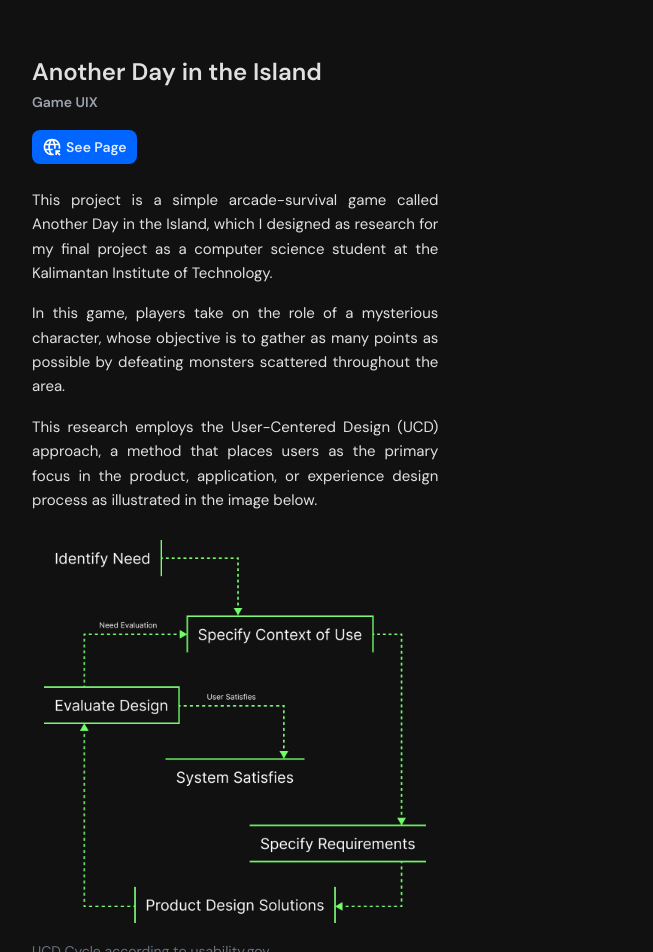
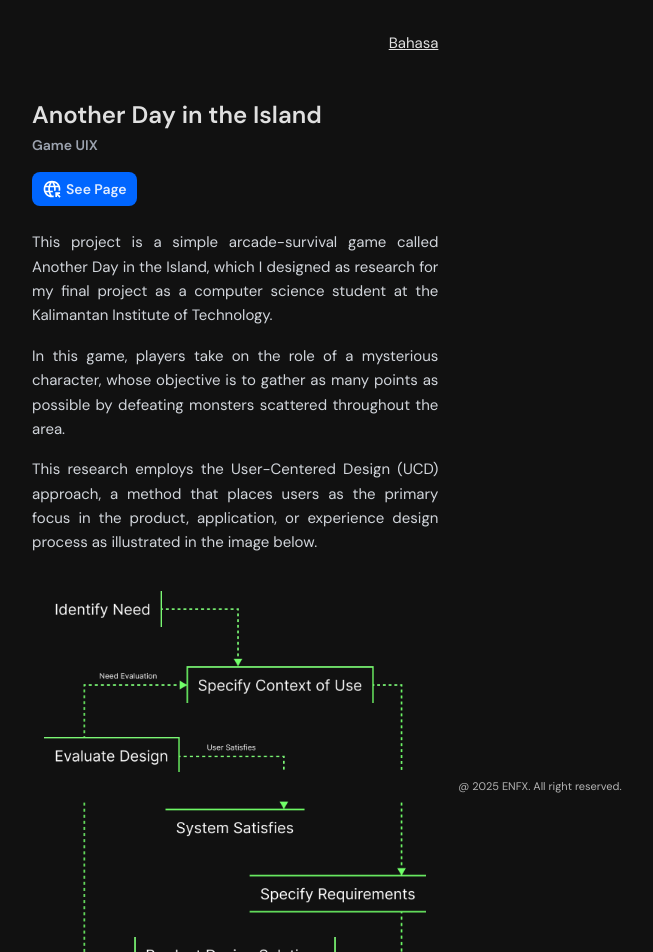
Before and after one commit to salman-setiawan/eisenflux, a React (Vite) app: page /article/1 in a window 1280 px wide. Shown: the top 952 px of the page, without its empty margins (100-753 px from the left). Built offline with nearby package versions, Linux system fonts and the light colour scheme.

Commit message:
Add Multi-Language (ENG/ID)

```diff
--- a/src/components/Content.jsx
+++ b/src/components/Content.jsx
@@ -1,6 +1,6 @@
 import PropTypes from 'prop-types';
 
-const Content = ({ data }) => {
+const Content = ({ data, language }) => {
   const isValidImage = (url) => {
     return url && /\.(jpg|jpeg|png|webp)$/i.test(url);
   };
@@ -10,14 +10,14 @@ const Content = ({ data }) => {
   return (
     <div>
       {hasValidImage ? (
-        <div>
-          <img className="w-full rounded-xl" src={data.img} alt="image" />
-          <p className="pt-1.5 text-sm text-gray-500">{data.desc}</p>
+        <div className='py-2'>
+          <img className="w-full rounded-xl" src={data.img} alt={data.desc ? data.desc[language] : 'image'} />
+          <p className="w-full text-center pt-1.5 text-sm text-gray-500">{data.desc ? data.desc[language] : ''}</p>
         </div>
       ) : (
         <div className="leading-relaxed text-justify">
-          {data.title && <div className="font-semibold text-[17px] pb-1"> {data.title} </div>}
-          {data.text && <div className="text-[15px]"> {data.text} </div>}
+          {data.title && <div className="font-semibold text-xl pb-2"> {data.title[language]} </div>}
+          {data.text && <div className="text-[15px] text-gray-300"> {data.text[language]} </div>}
         </div>
       )}
     </div>
@@ -27,10 +27,11 @@ const Content = ({ data }) => {
 Content.propTypes = {
   data: PropTypes.shape({
     img: PropTypes.string,
-    desc: PropTypes.string,
-    title: PropTypes.string,
-    text: PropTypes.string,
+    desc: PropTypes.object,
+    title: PropTypes.object,
+    text: PropTypes.object,
   }),
+  language: PropTypes.string.isRequired,
 };
 
 Content.defaultProps = {
--- a/src/data/article.js
+++ b/src/data/article.js
@@ -2,97 +2,131 @@ const ArticleData = [
   {
     id: 1,
     title: 'Another Day in the Island',
-    category: 'Game UIX',
     cover: '/cover1.webp',
+
+    category: {
+      en: 'Game UIX',
+      id: 'Permainan UIX'
+    },
+
     extUrl: 'https://anotherisland.netlify.app',
+    intImg: '/process.svg',
+    intText: {
+      en: 'See Process',
+      id: 'Lihat Proses'
+    },
+
     extImg: '/web.svg',
-    extText: 'See Page',
+    extText: {
+      en: 'See Page',
+      id: 'Lihat Halaman'
+    },
 
     content1: {
-      text: 'This project is a simple arcade-survival game called Another Day in the Island, which I designed as research for my final project as a computer science student at the Kalimantan Institute of Technology.',
+      text: {
+        en: 'This project is a simple arcade-survival game called Another Day in the Island, which I designed as research for my final project as a computer science student at the Kalimantan Institute of Technology.',
+        id: 'Proyek ini adalah permainan arkade-survival sederhana yang disebut Hari Lain di Pulau, yang saya desain sebagai riset untuk proyek akhir saya sebagai mahasiswa ilmu komputer di Institut Teknologi Kalimantan.'
+      }
     },
     content2: {
-      text: "In this game, players take on the role of a mysterious character, whose objective is to gather as many points as possible by defeating monsters scattered throughout the area.",
+      text: {
+        en: "In this game, players take on the role of a mysterious character, whose objective is to gather as many points as possible by defeating monsters scattered throughout the area.",
+        id: "Dalam permainan ini, pemain mengambil peran sebagai karakter misterius, dengan tujuan untuk mengumpulkan sebanyak mungkin poin dengan mengalahkan monster yang tersebar di seluruh area."
+      }
     },
     content3: {
-      text: "This research employs the User-Centered Design (UCD) approach, a method that places users as the primary focus in the product, application, or experience design process as illustrated in the image below.",
+      text: {
+        en: "This research employs the User-Centered Design (UCD) approach, a method that places users as the primary focus in the product, application, or experience design process as illustrated in the image below.",
+        id: "Penelitian ini menggunakan pendekatan User-Centered Design (UCD), yaitu metode yang menempatkan pengguna sebagai fokus utama dalam proses desain produk, aplikasi, atau pengalaman seperti yang digambarkan dalam gambar di bawah."
+      }
     },
     content4: {
       img: "/anotherisland/ucd.webp",
-      desc: "UCD Cycle according to usability.gov",
+      desc: {
+        en: "UCD Cycle according to usability.gov",
+        id: "Siklus UCD menurut usability.gov"
+      }
     },
     content5: {
-      title: "Identify Need",
-      text: "This is a stage where the researcher identifies the requirements that users will have while playing the designed game. A questionnaire can serve as a tool to assist the researcher in the process of identifying user needs throughout the project.",
+      title: {
+        en: "Identify Need",
+        id: "Identifikasi Kebutuhan"
+      },
+      text: {
+        en: "This is a stage where the researcher identifies the requirements that users will have while playing the designed game. A questionnaire can serve as a tool to assist the researcher in the process of identifying user needs throughout the project.",
+        id: "Ini adalah tahap di mana peneliti mengidentifikasi kebutuhan yang akan dimiliki pengguna saat bermain game yang dirancang. Kuesioner dapat berfungsi sebagai alat untuk membantu peneliti dalam proses mengidentifikasi kebutuhan pengguna selama proyek."
+      }
     },
     content6: {
       img: "/example2.jpg",
-      desc: "Questionnaire Results (Feb 4, 2023)",
+      desc: {
+        en: "Questionnaire Results (Feb 4, 2023)",
+        id: "Hasil Kuesioner (Feb 4, 2023)"
+      }
     },
     content7: {
-      text: "The questions presented to participants consist of several sections. The first part includes questions about the participants' profiles, such as age range, their preferences for games and reasons behind them, and the players' experiences with arcade games."
+      text: {
+        en: "The questions presented to participants consist of several sections. The first part includes questions about the participants' profiles, such as age range, their preferences for games and reasons behind them, and the players' experiences with arcade games.",
+        id: "Pertanyaan yang diajukan kepada peserta terdiri dari beberapa bagian. Bagian pertama mencakup pertanyaan tentang profil peserta, seperti rentang usia, preferensi mereka terhadap permainan dan alasan di baliknya, serta pengalaman pemain dengan permainan arkade."
+      }
     },
     content8: {
-      text: "The second part involves questions from the participants' perspective on arcade games in terms of gameplay, visuals, overall impressions, and finally, their preference for the desired game model to be developed.",
+      text: {
+        en: "The second part involves questions from the participants' perspective on arcade games in terms of gameplay, visuals, overall impressions, and finally, their preference for the desired game model to be developed.",
+        id: "Bagian kedua melibatkan pertanyaan dari perspektif peserta tentang permainan arkade dalam hal gameplay, visual, kesan keseluruhan, dan akhirnya, preferensi mereka untuk model permainan yang ingin dikembangkan."
+      }
     },
-
     content9: {
-      text: "To understand the participants more deeply, the next stage is creating user personas to gain a clear understanding of what users are currently experiencing and needing.",
+      text: {
+        en: "To understand the participants more deeply, the next stage is creating user personas to gain a clear understanding of what users are currently experiencing and needing. These personas are fictional characters based on the data gathered from the questionnaires, which help in shaping the design process by representing the primary users.",
+        id: "Untuk memahami peserta lebih dalam, tahap berikutnya adalah membuat persona pengguna untuk mendapatkan pemahaman yang jelas tentang apa yang saat ini dialami dan dibutuhkan pengguna. Persona ini adalah karakter fiksi yang didasarkan pada data yang dikumpulkan dari kuesioner, yang membantu membentuk proses desain dengan mewakili pengguna utama."
+      }
     },
     content10: {
       img: "/example2.jpg",
-      desc: "User Persona's that have been created",
+      desc: {
+        en: "User Persona's that have been created",
+        id: "Persona Pengguna yang telah dibuat"
+      }
     },
     content11: {
-      text: "The results obtained from the questionnaire participants will be used to identify user preferences in the game to be developed. This points will be used as references in the design of the Another Day in the Island arcade game. Here are the key points.",
+      text: {
+        en: "The results obtained from the questionnaire participants will be used to identify user preferences in the game to be developed. These points will be used as references in the design of the Another Day in the Island arcade game. Here are the key points identified from the research:",
+        id: "Hasil yang diperoleh dari peserta kuesioner akan digunakan untuk mengidentifikasi preferensi pengguna dalam permainan yang akan dikembangkan. Poin-poin ini akan digunakan sebagai referensi dalam desain permainan arcade Another Day in the Island. Berikut adalah poin-poin kunci yang diidentifikasi dari riset:"
+      }
     },
     content12: {
       img: "/example2.jpg",
-      desc: "This is the description for the image.",
+      desc: {
+        en: "This is the description for the image.",
+        id: "Ini adalah deskripsi untuk gambar."
+      }
     },
     content13: {
-      text: "In this stage, the researcher will establish the necessary requirements for the game design by conducting research on competitors, such as similar or related games. The research is carried out to understand how their products function, identify areas for improvement, and create features that are more appealing than those of competitors.",
+      text: {
+        en: "In this stage, the researcher will establish the necessary requirements for the game design by conducting research on competitors, such as similar or related games. The research is carried out to understand how their products function, identify areas for improvement, and create features that are more appealing than those of competitors. This helps in shaping a better user experience in the new game.",
+        id: "Pada tahap ini, peneliti akan menetapkan persyaratan yang diperlukan untuk desain permainan dengan melakukan riset pada pesaing, seperti permainan serupa atau terkait. Riset dilakukan untuk memahami bagaimana produk mereka berfungsi, mengidentifikasi area yang perlu diperbaiki, dan menciptakan fitur yang lebih menarik daripada pesaing. Ini membantu dalam membentuk pengalaman pengguna yang lebih baik dalam permainan baru."
+      }
     },
     content14: {
-      text: "In this case, the researcher has selected a game with a similar mechanism, namely the arcade game series from Bandai Namco called Galaga.",
+      text: {
+        en: "In this case, the researcher has selected a game with a similar mechanism, namely the arcade game series from Bandai Namco called Galaga. The game mechanics, enemy behavior, and power-ups are analyzed to understand what makes the game engaging and how those aspects can be improved or adapted for 'Another Day in the Island'.",
+        id: "Dalam hal ini, peneliti telah memilih permainan dengan mekanisme serupa, yaitu seri permainan arkade dari Bandai Namco yang disebut Galaga. Mekanika permainan, perilaku musuh, dan power-up dianalisis untuk memahami apa yang membuat permainan ini menarik dan bagaimana aspek-aspek tersebut dapat ditingkatkan atau diadaptasi untuk 'Another Day in the Island'."
+      }
     },
     content15: {
       img: "/example2.jpg",
-      desc: "This is the description for the image.",
+      desc: {
+        en: "This is the description for the image.",
+        id: "Ini adalah deskripsi untuk gambar."
+      }
     },
     content16: {
-      text: 'Based on the attached data, the design of the Another Day in the Island game can be done by creating a simple game with a more modern interface and characters. One advantage is that the player character can move freely, enhancing the gaming experience.',
+      text: {
+        en: 'Based on the attached data, the design of the Another Day in the Island game can be done by creating a simple game with a more modern interface and characters. One advantage is that the player character can move freely, enhancing the gaming experience. The integration of modern design elements, such as smoother animations and responsive controls, will help create a more immersive experience for players.',
+        id: 'Berdasarkan data yang terlampir, desain permainan Another Day in the Island dapat dilakukan dengan membuat permainan sederhana dengan antarmuka dan karakter yang lebih modern. Salah satu keuntungannya adalah bahwa karakter pemain dapat bergerak dengan bebas, meningkatkan pengalaman bermain. Integrasi elemen desain modern, seperti animasi yang lebih halus dan kontrol yang responsif, akan membantu menciptakan pengalaman yang lebih imersif bagi pemain.'
+      },
     },
-  },
-  {
-    id: 2,
-    title: 'Eduwork Mentor Page',
-    category: 'Website UIX',
-    cover: '/example.jpg',
-    extUrl: 'https://anotherisland.netlify.app',
-    extImg: 'web.svg',
-    extText: 'See Page',
-
-  },
-  {
-    id: 3,
-    title: 'Eduwork Mentor Page',
-    category: 'Website UIX',
-    cover: '/example.jpg',
-    extUrl: 'https://anotherisland.netlify.app',
-    extImg: 'web.svg',
-    extText: 'See Page',
-
-  },
-  {
-    id: 4,
-    title: 'Eduwork Mentor Page',
-    category: 'Website UIX',
-    cover: '/example.jpg',
-    extUrl: 'https://anotherisland.netlify.app',
-    extImg: 'web.svg',
-    extText: 'See Page',
-
   },
 ];
 
--- /dev/null
+++ b/src/data/languageContext.jsx
@@ -0,0 +1,37 @@
+import { createContext, useState, useContext } from 'react';
+import PropTypes from 'prop-types';
+
+
+const LanguageContext = createContext();
+
+
+export const LanguageProvider = ({ children }) => {
+  const [language, setLanguage] = useState('en');
+
+  const toggleLanguage = () => {
+    setLanguage((prevLang) => (prevLang === 'en' ? 'id' : 'en'));
+  };
+
+  return (
+    <LanguageContext.Provider value={{ language, toggleLanguage }}>
+      {children}
+    </LanguageContext.Provider>
+  );
+};
+
+
+LanguageProvider.propTypes = {
+  children: PropTypes.node.isRequired,
+};
+
+
+// eslint-disable-next-line react-refresh/only-export-components
+export const useLanguage = () => {
+  const context = useContext(LanguageContext);
+  if (context === undefined) {
+    throw new Error('useLanguage must be used within a LanguageProvider');
+  }
+  return context;
+};
+
+export default LanguageContext;
--- /dev/null
+++ b/src/data/other.js
@@ -0,0 +1,16 @@
+const OtherData =[
+  {
+    intro: {
+      en: {
+        welcome: "Hello and welcome to my humble portfolio. You can call me Enefex and you can explore all my recent works and projects in this page.",
+        contact: "If you have something to discuss or have some project to work with, please contact me on the button links down below. Thanks!",
+      },
+      id: {
+        welcome: "Halo dan selamat datang di portofolio saya. Anda bisa memanggil saya Enefex dan Anda dapat mengeksplorasi semua karya dan proyek terbaru saya di halaman ini.",
+        contact: "Jika Anda memiliki sesuatu yang ingin didiskusikan atau ada proyek yang ingin dikerjakan bersama, silakan hubungi saya melalui tombol di bawah ini. Terima kasih!",
+      },
+    }
+  }
+]
+
+export default OtherData;
--- a/src/pages/Article.jsx
+++ b/src/pages/Article.jsx
@@ -1,58 +1,69 @@
-import { Link, useParams } from 'react-router-dom';
-import ArticleData from '../data/article.js'
-import Content from '../components/Content.jsx'
-import Notfound from '../pages/404.jsx'
+import { useParams } from 'react-router-dom';
+import { useLanguage } from '../data/languageContext';
+import ArticleData from '../data/article.js';
+import Notfound from '../pages/404.jsx';
 import Button from '../components/Button.jsx';
 import Footnote from '../components/Footnote.jsx';
-
+import Content from '../components/Content.jsx';
 
 const Article = () => {
   const { id } = useParams();
-
+  const { language, toggleLanguage } = useLanguage();
   const selectedArticle = ArticleData.find(article => article.id === parseInt(id));
 
   if (!selectedArticle) {
-    return (
-      <Notfound />
-    );
+    return <Notfound />;
   }
 
-  const { title, cover, category, extUrl, extImg, extText, } = selectedArticle;
+  const {
+    title, cover, category, extUrl, extImg, extText,
+    content1, content2, content3, content4, content5, content6, content7,
+    content8, content9, content10, content11, content12, content13, content14,
+    content15, content16,
+  } = selectedArticle;
 
   const contentArray = [
-    selectedArticle.content1, selectedArticle.content2, selectedArticle.content3, selectedArticle.content4, selectedArticle.content5, selectedArticle.content6, selectedArticle.content7, selectedArticle.content8, selectedArticle.content9, selectedArticle.content10, selectedArticle.content11, selectedArticle.content12, selectedArticle.content13, selectedArticle.content14, selectedArticle.content15, selectedArticle.content16, selectedArticle.content17, selectedArticle.content18, selectedArticle.content19, selectedArticle.content20,
+    content1, content2, content3, content4, content5, content6, content7,
+    content8, content9, content10, content11, content12, content13, content14,
+    content15, content16
   ];
 
   return (
     <div>
       <div className="flex place-content-center py-5 md:py-8 md:max-h-screen">
         <div className="px-5 md:px-8 flex flex-col md:flex-row gap-x-8 gap-y-4 w-full md:w-[1080px]">
-          <div className="md:w-2/5 flex flex-col gap-y-4">
-            <div className='rounded-xl h-[320px] bg-cover bg-center' style={{ backgroundImage: `url(${cover})` }}></div>
-            <div className="pt-1 pb-2">
-              <div className="text-2xl font-semibold leading-relaxed text-justify">
-                {title}
-              </div>
-              <div className="text-sm font-semibold text-gray-400 leading-relaxed text-justify">
-                {category}
-              </div>
+          <div className="md:w-2/5 flex flex-col gap-y-2">
+            <div className="w-full flex justify-end pb-4">
+              <button onClick={toggleLanguage} className="text-[15px] h-fit underline underline-offset-1">
+                {language === 'en' ? 'Bahasa' : 'English'}
+              </button>
+            </div>
+            <div className="rounded-xl h-[320px] bg-cover bg-center" style={{ backgroundImage: `url(${cover})` }}></div>
+            <div className="py-2">
+              <div className="text-2xl font-semibold leading-relaxed text-justify"> {title} </div>
+              <div className="text-sm font-semibold text-gray-400 leading-relaxed text-justify"> {category[language]} </div>
               <div className="pt-4">
-                {extUrl && (<Link to={extUrl} target="_blank" rel="noopener noreferrer">
-                  <Button img={extImg} bg="bg-[#0066FF]" text={extText} />
-                </Link> )}
+                {extUrl && (
+                  <a href={extUrl} target="_blank" rel="noopener noreferrer">
+                    <Button img={extImg} bg="bg-[#0066FF]" text={extText[language]} />
+                  </a>
+                )}
               </div>
             </div>
             {contentArray.map((content, index) =>
-              content ? <Content key={index} data={content} /> : null
+              content ? (
+                <div key={index} className="pt-2">
+                  <Content data={content} language={language} />
+                </div>
+              ) : null
             )}
           </div>
-          <div className="md:hidden w-full">
-            <Footnote />
-          </div>
+          <div className="md:hidden w-full"> <Footnote /> </div>
         </div>
       </div>
+      <div className="hidden md:block fixed bottom-0 w-full bg-[#111111] py-1.5" style={{ zIndex: 1 }}> <Footnote /> </div>
     </div>
-  )
-}
+  );
+};
 
-export default Article
+export default Article;
--- a/src/pages/Home.jsx
+++ b/src/pages/Home.jsx
@@ -1,24 +1,36 @@
-import Card from "../components/Card"
-import Footnote from "../components/Footnote.jsx"
-import IconButton from "../components/IconButton"
-import ArticleData from '../data/article.js'
+import { useLanguage } from '../data/languageContext.jsx';
+import Card from "../components/Card.jsx";
+import Footnote from "../components/Footnote.jsx";
+import IconButton from "../components/IconButton.jsx";
+import ArticleData from '../data/article.js';
+import OtherData from '../data/other.js';
 
 const Home = () => {
+  const { language, toggleLanguage } = useLanguage();
+  console.log(language, toggleLanguage);
+
+  if (language === undefined || toggleLanguage === undefined) {
+    return <div>Loading...</div>;
+  }
+
+  const { welcome, contact } = OtherData[0].intro[language];
+
   return (
-    <div className="flex place-content-center pt-8 pb-4 md:py-8 md:max-h-screen">
-      <div className="px-5 md:px-8 flex flex-col md:flex-row gap-x-8 gap-y-4 w-full md:w-[1080px]">
+    <div className="flex place-content-center pt-6 pb-4 md:py-8 px-5 md:px-8 md:max-h-screen">
+      <div className="flex flex-col md:flex-row gap-x-10 gap-y-4 w-full md:w-[1080px]">
         <div className="md:w-2/5 flex flex-col gap-y-4">
+          <div className="w-full flex justify-end pb-2">
+            <button onClick={toggleLanguage} className="text-[15px] h-fit underline underline-offset-1">
+              {language === "en" ? "Bahasa" : "English"}
+            </button>
+          </div>
           <img src="brand.png" alt="brand" className="h-20 w-fit pb-2" />
-          <div className="text-[15px] leading-relaxed text-justify">
-            Hello and welcome to my humble portfolio. You can call me Enefex and you can explore all my recent works and projects in this page.
-          </div>
-          <div className="text-[15px] leading-relaxed text-justify">
-            If you have something to discuss or have some project to work with, please contact me on the button links down below. Thanks!
-          </div>
+          <div className="text-[15px] leading-relaxed text-justify">{welcome}</div>
+          <div className="text-[15px] leading-relaxed text-justify">{contact}</div>
           <div className="flex gap-x-2 justify-end md:justify-start">
-            <IconButton src='gmail.svg' url='mailto:salmansetiawan88@gmail.com' />
-            <IconButton src='instagram.svg' url='https://instagram.com/eisenflux' />
-            <IconButton src='linkedin.svg' url='https://linkedin.com/in/salman-setiawan' />
+            <IconButton src="gmail.svg" url="mailto:salmansetiawan88@gmail.com" />
+            <IconButton src="instagram.svg" url="https://instagram.com/eisenflux" />
+            <IconButton src="linkedin.svg" url="https://linkedin.com/in/salman-setiawan" />
           </div>
         </div>
         <div className="flex flex-col gap-y-3 md:w-3/5 md:pr-4 md:pb-4 md:overflow-y-auto">
@@ -26,19 +38,21 @@ const Home = () => {
             <Card
               key={article.id}
               img={article.cover}
-                category={article.category}
+              category={article.category[language]}
               url1={`/article/${article.id}`}
               url2={article.extUrl}
+              intImg={article.intImg}
+              intText={article.intText[language]}
               extImg={article.extImg}
-                extText={article.extText}
+              extText={article.extText[language]}
             />
           ))}
         </div>
         <div className="md:hidden w-full"> <Footnote /> </div>
       </div>
-      <div className="hidden md:block fixed bottom-0 w-full bg-[#181818]" style={{ zIndex: 1 }}> <Footnote /> </div>
+      <div className="hidden md:block fixed bottom-0 w-full bg-[#111111] py-1.5" style={{ zIndex: 1 }}> <Footnote /> </div>
     </div>
-  )
-}
+  );
+};
 
-export default Home
+export default Home;
```
Also changed, not shown: src/App.jsx (+10 -5 lines), src/components/Card.jsx (+9 -5 lines), src/main.jsx (+6 -4 lines). Lines whose indentation alone changed are shown as unchanged.
